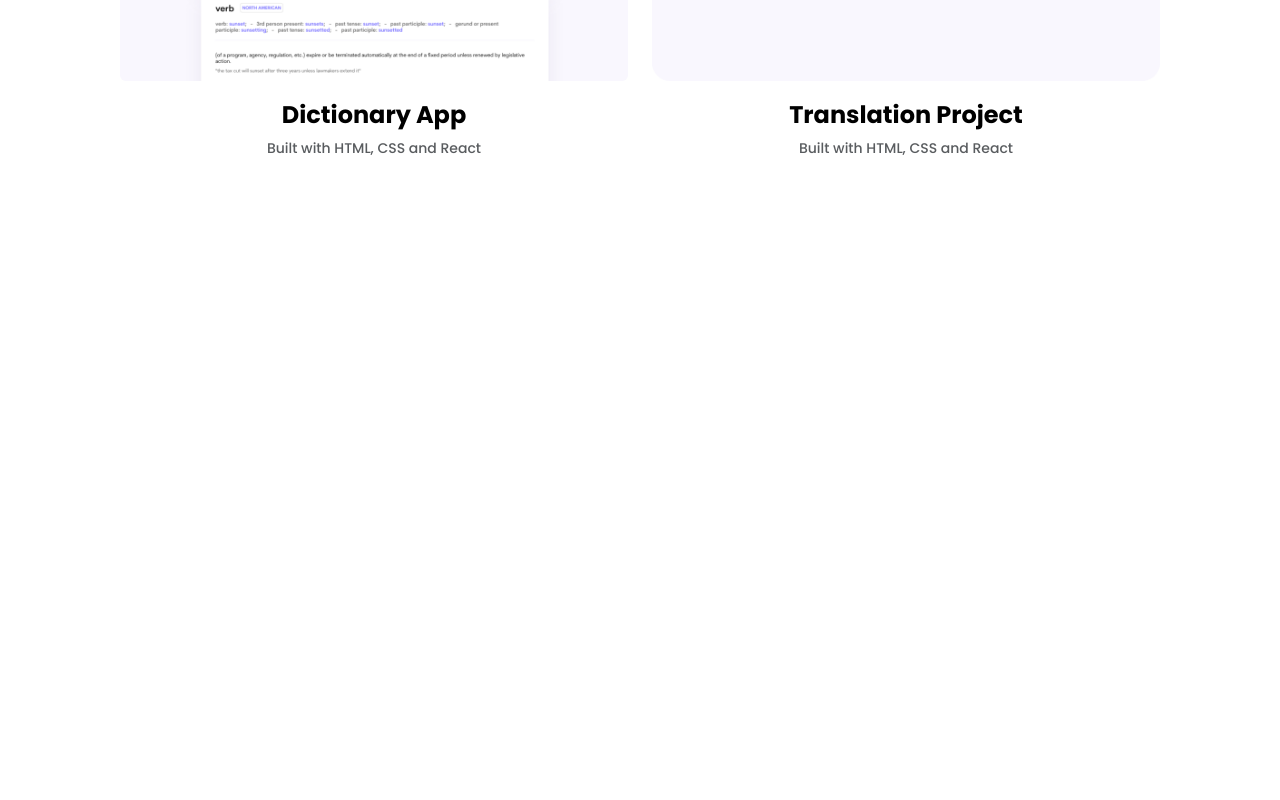
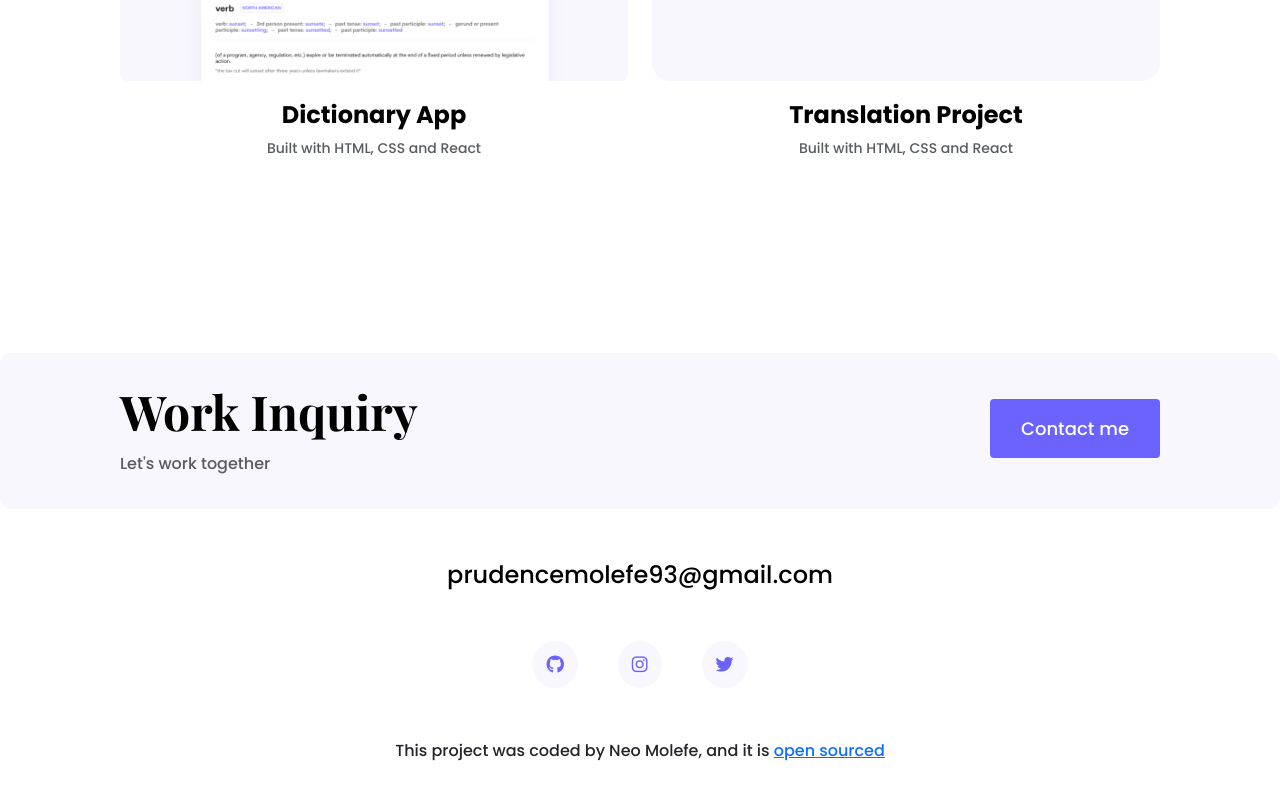
Before and after one commit to Mahao05/portfolio-project, a plain HTML site: page work.html in a window 1280 px wide. Shown: the part 1480-2280 px from the top of the page. Before the commit the page ends 1773 px from the top, so only its background shows below. Drawn offline with nearby package versions, Linux system fonts and the light colour scheme; a web font is replaced by a local one.

Commit message:
Added footer to work.html

```diff
--- a/work.html
+++ b/work.html
@@ -110,5 +110,60 @@
         </div>
       </div>
     </div>
+    <footer>
+      <div class="contact-box justify-content-between mb-5 d-none d-md-flex">
+        <div>
+          <h4>Work Inquiry</h4>
+          <p class="text-muted">Let's work together</p>
+        </div>
+        <div>
+          <a
+            href="/contact.html"
+            class="btn btn-branding mt-3"
+            title="Contact /Neo"
+          >
+            Contact me
+          </a>
+        </div>
+      </div>
+      <div class="d-flex justify-content-center mb-5">
+        <a
+          href="mailto:prudencemolefe93@gmail.com"
+          class="email-link"
+          title="Email Neo"
+        >
+          prudencemolefe93@gmail.com
+        </a>
+      </div>
+      <div class="social-links d-flex justify-content-center mb-5">
+        <a
+          href="https://www.github.com/Mahao05"
+          target="_blank"
+          title="Github Profile"
+        >
+          <i class="fa-brands fa-github"></i>
+        </a>
+        <a
+          href="https://instagram.com/iam_prudence_"
+          target="_blank"
+          title="instagram Profile"
+        >
+          <i class="fa-brands fa-instagram"></i>
+        </a>
+        <a
+          href="https://www.twtter.com/IamNeo669723840"
+          target="_blank"
+          title="Twitter Profile"
+        >
+          <i class="fa-brands fa-twitter"></i>
+        </a>
+      </div>
+      <p class="text-center mt-4">
+        This project was coded by Neo Molefe, and it is
+        <a href="https://github.com/Mahao05/portfolio-project" target="_blank"
+          >open sourced</a
+        >
+      </p>
+    </footer>
   </body>
 </html>
```
